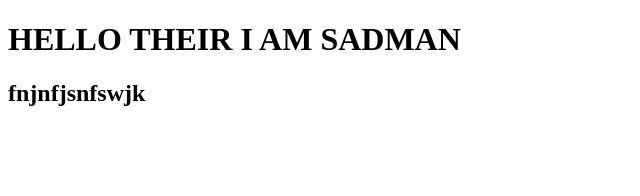
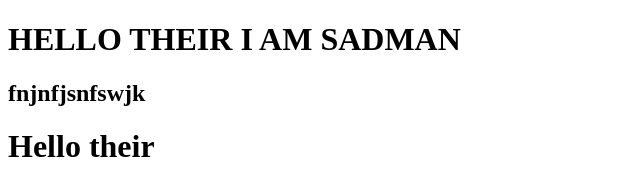
Before and after one commit to sshowmik007/WEB-01, a plain HTML site: page index.html in a window 1280 px wide. Shown: the whole page, without its empty margins (0-640 px from the left). Drawn offline with Linux system fonts and the light colour scheme.

Commit message:
Update index.html

```diff
--- a/index.html
+++ b/index.html
@@ -8,6 +8,7 @@
 
     <h1>HELLO THEIR I AM SADMAN</h1>
     <h2>fnjnfjsnfswjk</h2>
+    <h1>Hello their </h1>
 </head>
 <body>
 
```
